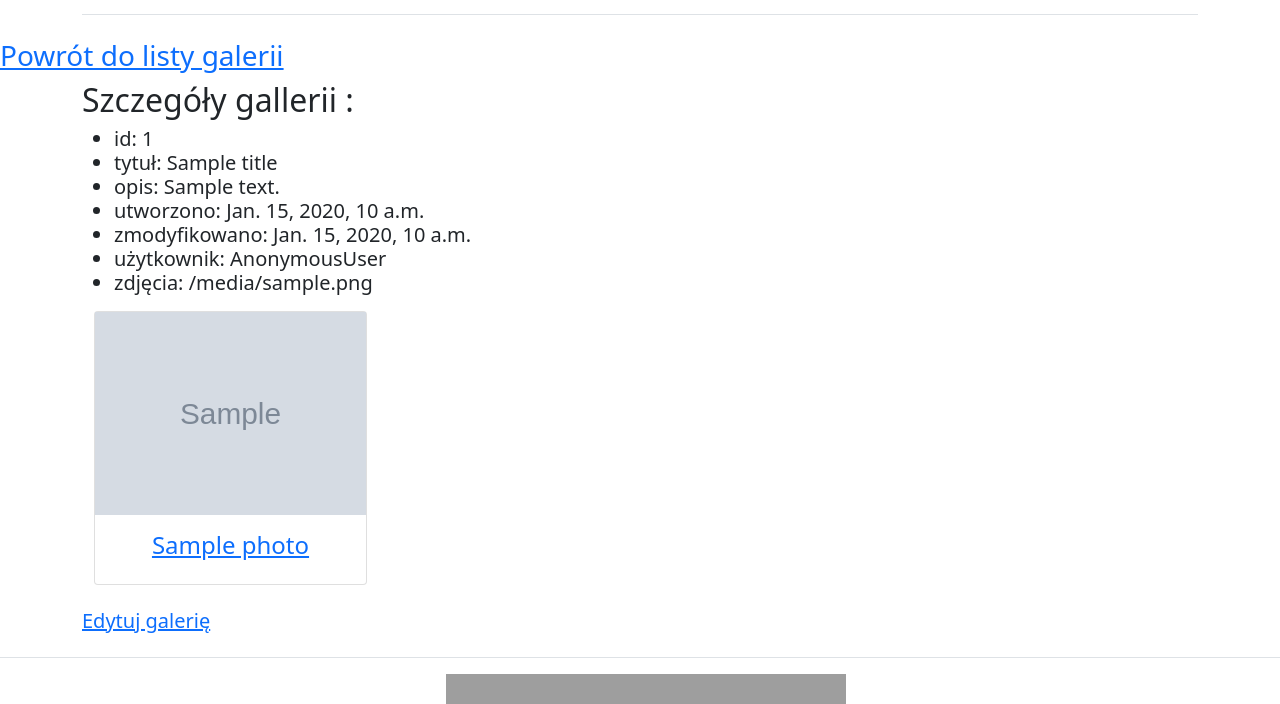
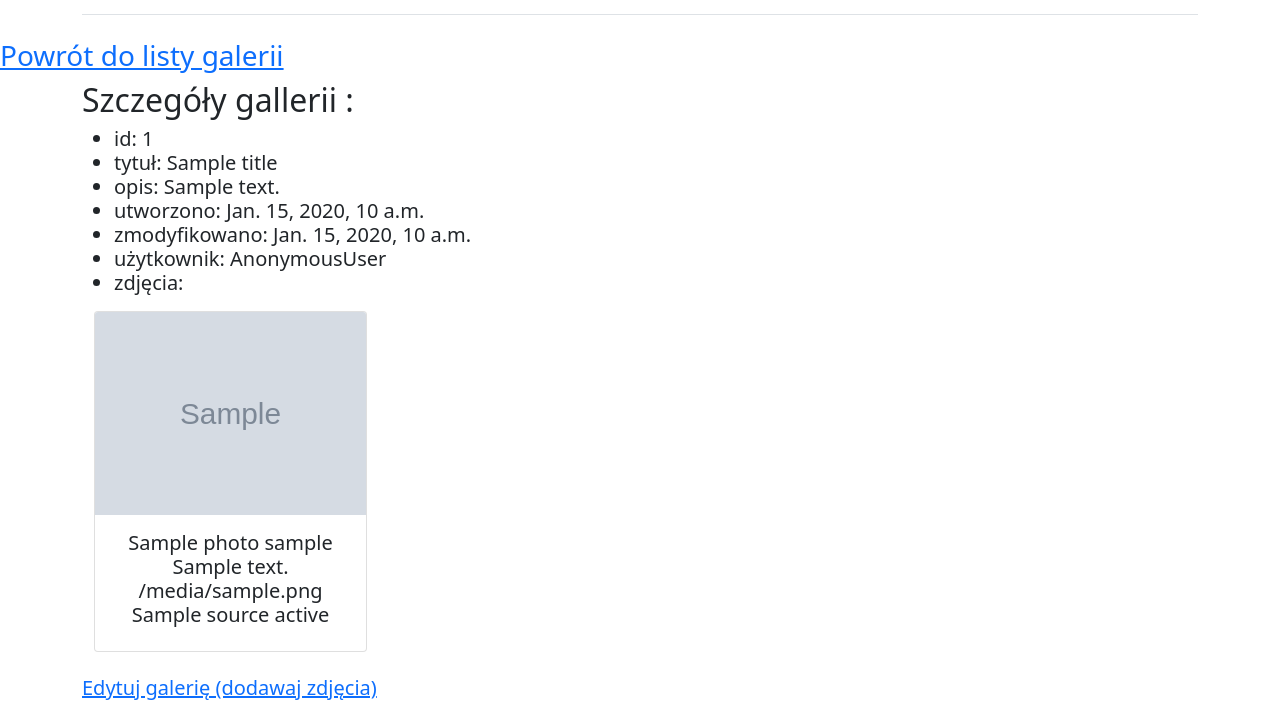
Before and after one commit to AnnaWolska/pywww, a Django app: template galleries/templates/galleries/gallery.html in a window 1280 px wide. Shown: the part 358-1062 px from the top of the page. Run offline with Django 4.2, Linux system fonts and the light colour scheme; the template is opened without the code that fills it: most values are stand-ins (such as "Sample title", 1, 10 or a date in 2020); grey boxes marked "Sample" are stand-in pictures; some libraries are stand-ins or nearby versions; grey boxes are pictures that could not be loaded.

Commit message:
nie dodają się zdjęcia przez formularz w galerii

```diff
--- a/galleries/form.py
+++ b/galleries/form.py
@@ -57,11 +57,11 @@ class PhotoForm(forms.ModelForm):
             self.helper = FormHelper()
             self.helper.form_method = 'post'
             self.helper.from_action = 'galleries:add_photo'
+            # self.helper.from_method = 'galleries:add_photo'
             self.helper.layout = Layout(
                 Fieldset(
                     'Dodaj zdjęcie',
                     'title',
-                    'short_description',
                     'slug',
                     "short_description",
                     'image',
--- a/galleries/templates/galleries/gallery.html
+++ b/galleries/templates/galleries/gallery.html
@@ -18,21 +18,22 @@
              <li><div>utworzono: {{ created}}</div></li>
              <li>zmodyfikowano: {{ modified }}</li>
              <li>użytkownik: {{ user }}</li>
-             <li>zdjęcia: {{ image }}</li>
+             <li>zdjęcia: </li>
         </ul>
     <div class="container">
         <div class="row">
-            <div class=col">
-                <secttion class=photo_gallery">
-                    {%  for photo in photos %}
+            <div class="col">
+                <secttion class="photo_gallery">
+                    {%  for photo in photos.all %}
                     <div class="col-lg-3 col-md-6 mb-4">
                         <div class="card h-100">
                             {% thumbnail photo.image "x300" crop="center" as im %}
-                                <img  class=card-img-top" src="{{  im.url }}" alt="">
                                 <a href="{{ photo.image.url }}">
+                                 <img  class="card-img-top" src="{{  im.url }}" alt="">
+                                </a>
                             {% endthumbnail %}
                             <div class="card-body">
-                                <h4 class="card-title text-center">{{ photo.title }} </h4>
+                                <div class="card-title text-center">{{ photo.title }} {{ photo.slug }} {{ photo.short_description }} {{ photo.image }} {{photo.source}} {{ photo.status }}</div>
                             </div>
                         </div>
                     </div>
@@ -48,7 +49,7 @@
 {#            {% endthumbnail %}#}
 {#        {% endfor %}#}
         {% if user == request.user %}
-            <a href = "{% url 'galleries:add_photo' id %}"> Edytuj galerię</a>
+            <a href = "{% url 'galleries:add_photo' id %}"> Edytuj galerię (dodawaj zdjęcia)</a>
         {% else %}
             <p>tylko twórca galerii może ją edytować</p>
         {% endif %}
```
Also changed, not shown: db.sqlite3.
